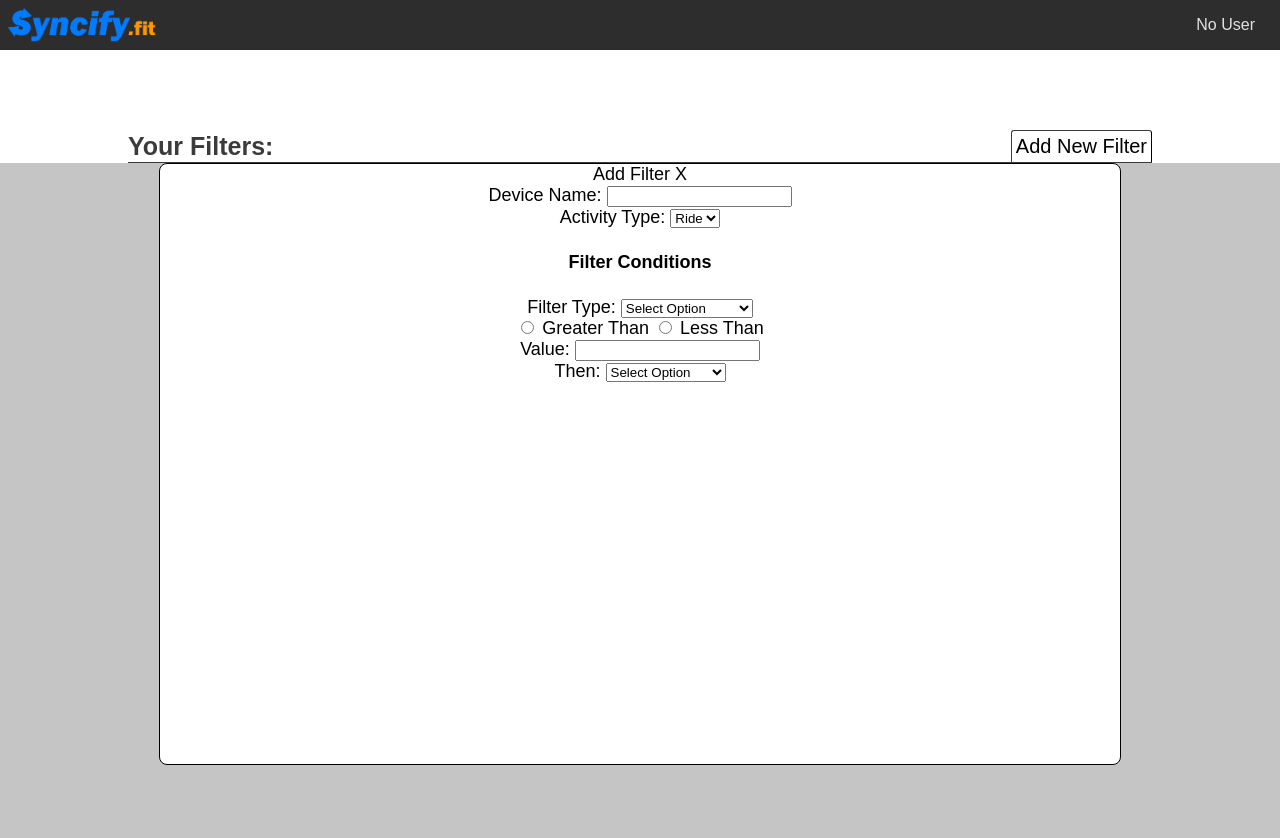
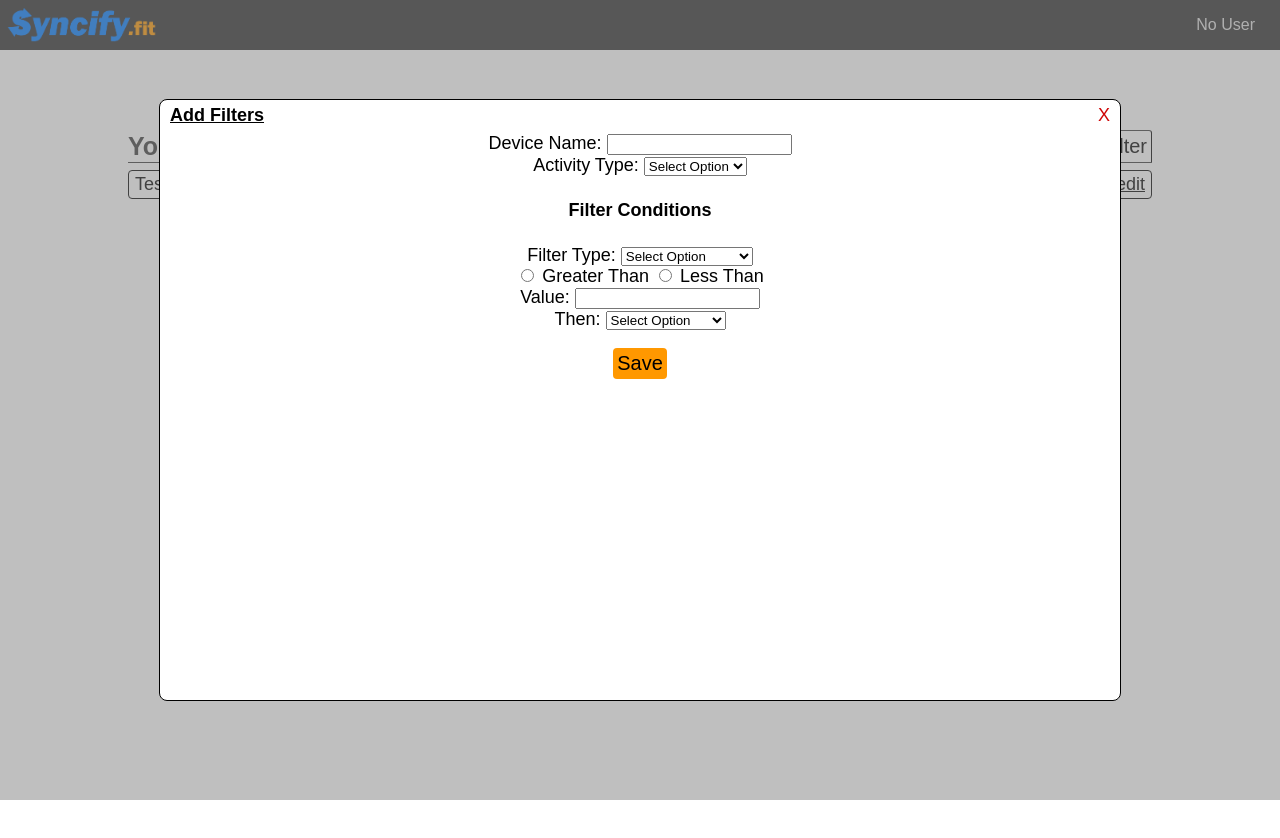
Before and after one commit to SScott04/Syncify, a website: page home/index.html in a window 1280 px wide. Both pictures are taken after a click on the button "Add New Filter". After the commit the page ends 800 px from the top, so only its background shows below. Drawn offline with Linux system fonts and the light colour scheme.

Commit message:
Changed styling and added desired closing functionality to filter box

```diff
--- a/callback/index.js
+++ b/callback/index.js
@@ -75,11 +75,19 @@ const filterButton = document.getElementById('filterButton')
 const filterPage = document.getElementById('filterBackground')
 
 function openFilter() {
-  filterPage.style.display = 'block';
+  filterPage.style.display = 'flex';
 }
 
 
+//The following code listens for clicks on the background and close button to close the pop up. The last one listens for clicks on the filter page to prevent anything from occuring
 document.getElementById("filterBackground").addEventListener("click", function() {
-  var filteredBackground = document.getElementById("filterBackground");
-      filteredBackground.style.display = "none";
+  this.style.display = "none";
 });
+
+document.getElementById("filterCloseButton").addEventListener("click", function() {
+  document.getElementById("filterBackground").style.display = "none";
+});
+
+document.getElementById("filterPage").addEventListener("click", function(event) {
+  event.stopPropagation();
+})
--- a/home/index.html
+++ b/home/index.html
@@ -32,8 +32,10 @@
 
         <div id="filterBackground"> <!--Takes up entire background to provide area to click and close-->
             <div id="filterPage">
-                <span id="filterTitle">Add Filter</span>
-                <span id="filterCloseButton">X</span>
+                <div id="filterTitleBox">
+                    <span id="filterPageTitle">Add Filters</span>
+                    <span id="filterCloseButton">X</span>
+                </div>
                 <div>
                     <form id="addFilters">
                         <label for="deviceName">Device Name:</label>
@@ -41,6 +43,7 @@
                     <br>
                         <label for="activityType">Activity Type:</label>
                         <select id="activityType">
+                            <option value="" disabled selected>Select Option</option>
                             <option value="ride">Ride</option>
                             <option value="run">Run</option>
                         </select>
@@ -69,6 +72,7 @@
                             <option value="dontUpload">Dont Upload</option>
                         </select>
                     </form>
+                    <button id="filterSave">Save</button>
                 </div>
 
             </div>
@@ -78,7 +82,13 @@
 
         </div>
 
+        <div id="filterStorage">
+            <div id="filterContainer">
+                <span id="filterList">Testing 1234</span><span id="editButton"><u>edit</u></span>
+            </div>
 
+
+        </div>
         </html>
 
 
--- a/styles.css
+++ b/styles.css
@@ -236,8 +236,11 @@ button:hover{
 }
 
 #filterBackground {
+    position: absolute;
     display: none;
-    background-color: rgba(128, 128, 128, 0.459);
+    align-items: center;
+    justify-content: center;
+    background-color: rgba(128, 128, 128, 0.505);
     width: 100vw;
     height: 100vh;
     z-index: 2;
@@ -252,3 +255,44 @@ button:hover{
     border: 1.5px solid black;
     border-radius: 8px;
 }
+
+#filterContainer {
+    display: flex;
+    flex-direction: row;
+    justify-content: space-between;
+    border: 1.5px solid black;
+    border-radius: 4px;
+    margin-left: 10vw;
+    margin-right: 10vw;
+    margin-top: 7px;
+    padding-top: 3px;
+    padding-bottom: 3px;
+    padding-left: 6px;
+    text-align: left;
+}
+
+#editButton {
+    text-align: right;
+    padding-right: 6px;
+    cursor: pointer;
+}
+
+#filterTitleBox {
+    display: flex;
+    justify-content: space-between;
+    padding-top: 5px;
+    padding-bottom: 7px;
+}
+
+#filterPageTitle {
+    padding-left: 10px;
+    font-weight: bold;
+    text-decoration: underline;
+}
+
+#filterCloseButton {
+    text-align: right;
+    cursor: pointer;
+    padding-right: 10px;
+    color: rgb(207, 6, 6);
+}
```
